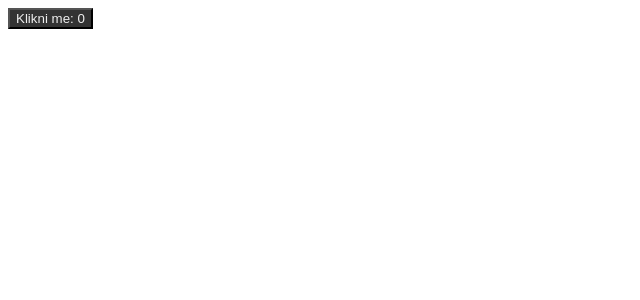
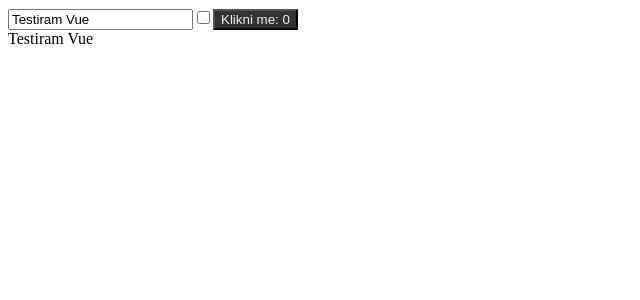
Before and after one commit to bencun/sedc-app, a Vue app: page / in a window 1280 px wide. Shown: the top 300 px of the page, without its empty margins (0-640 px from the left). Built offline with nearby package versions, Linux system fonts and the light colour scheme.

Commit message:
V-model demo.

```diff
--- a/src/App.vue
+++ b/src/App.vue
@@ -2,10 +2,14 @@
   <!--
     v-bind je :
     v-on je @
+    v-model
   -->
   <div id="app">
+    <input type="text" v-model="message"/>
+    <input type="checkbox" v-model="check"/>
     <custom-button :my-count="count"
     @klik-na-dugme="incrementCount"/>
+    <div>{{ message }}</div>
   </div>
 </template>
 
@@ -19,6 +23,8 @@ export default {
   data() {
     return {
       count: 0,
+      message: 'Testiram Vue',
+      check: false,
     };
   },
   methods: {
```
